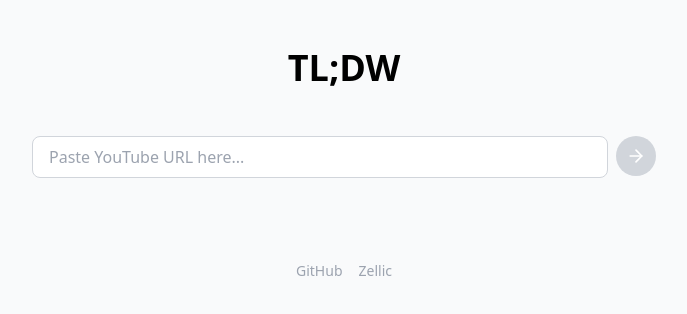
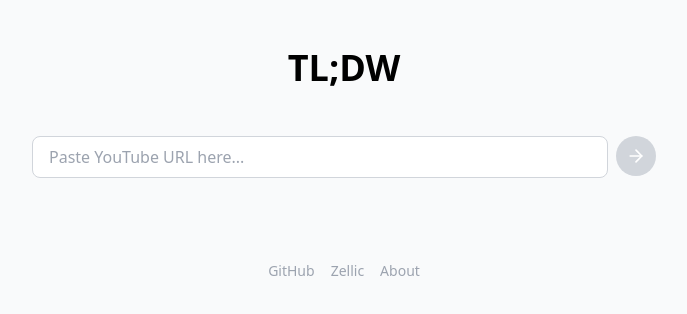
Before and after one commit to stong/tldw, a React (Vite) app in the folder youtube-summarizer/: page / in a window 1280 px wide. Shown: the top 314 px of the page, without its empty margins (296-983 px from the left). Built offline with nearby package versions, Linux system fonts and the light colour scheme.

Commit message:
shameless selfpromotion

```diff
--- a/youtube-summarizer/src/App.tsx
+++ b/youtube-summarizer/src/App.tsx
@@ -208,6 +208,14 @@ function VideoSummary() {
           >
             Zellic
           </a>
+          <a
+            href="https://pwn.cat"
+            target="_blank"
+            rel="noopener noreferrer"
+            className="text-sm text-gray-400 hover:text-gray-600 transition-colors mx-2"
+          >
+            About
+          </a>
         </div>
       </div>
     </div>
```
